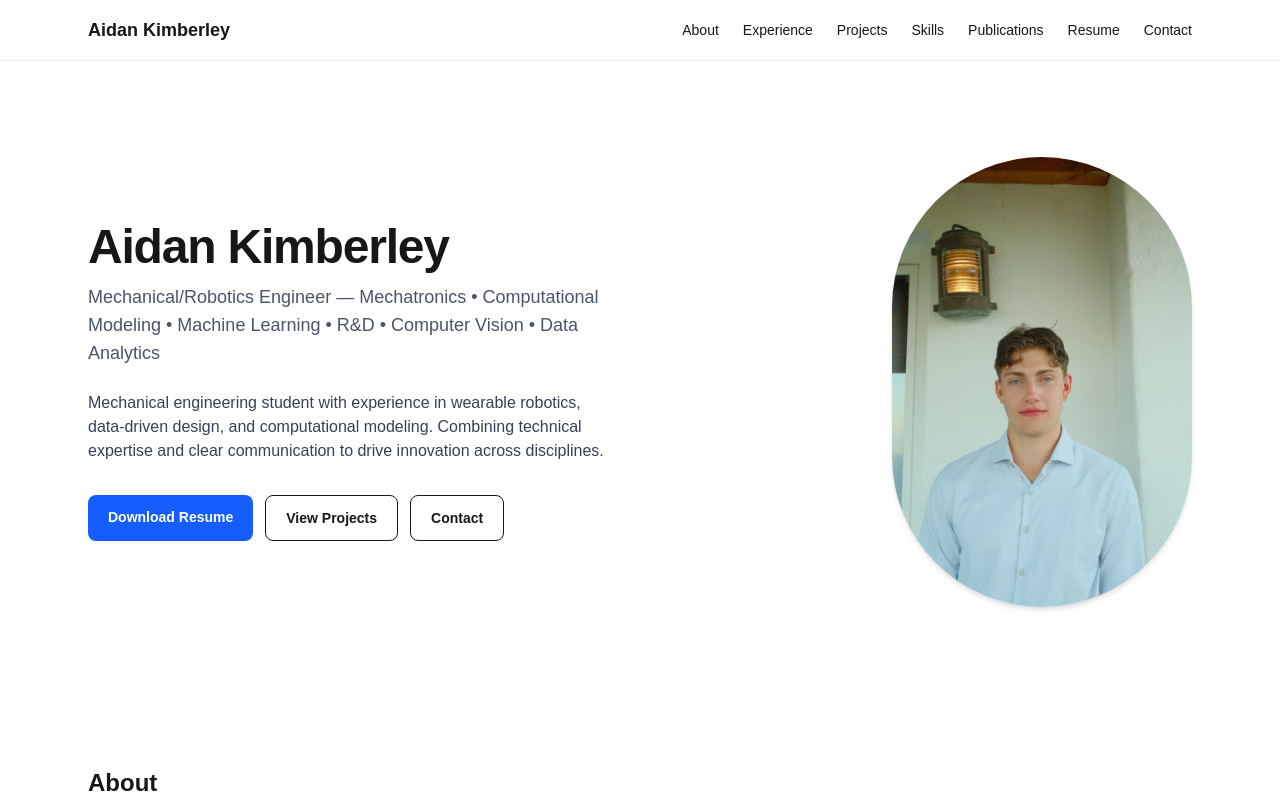
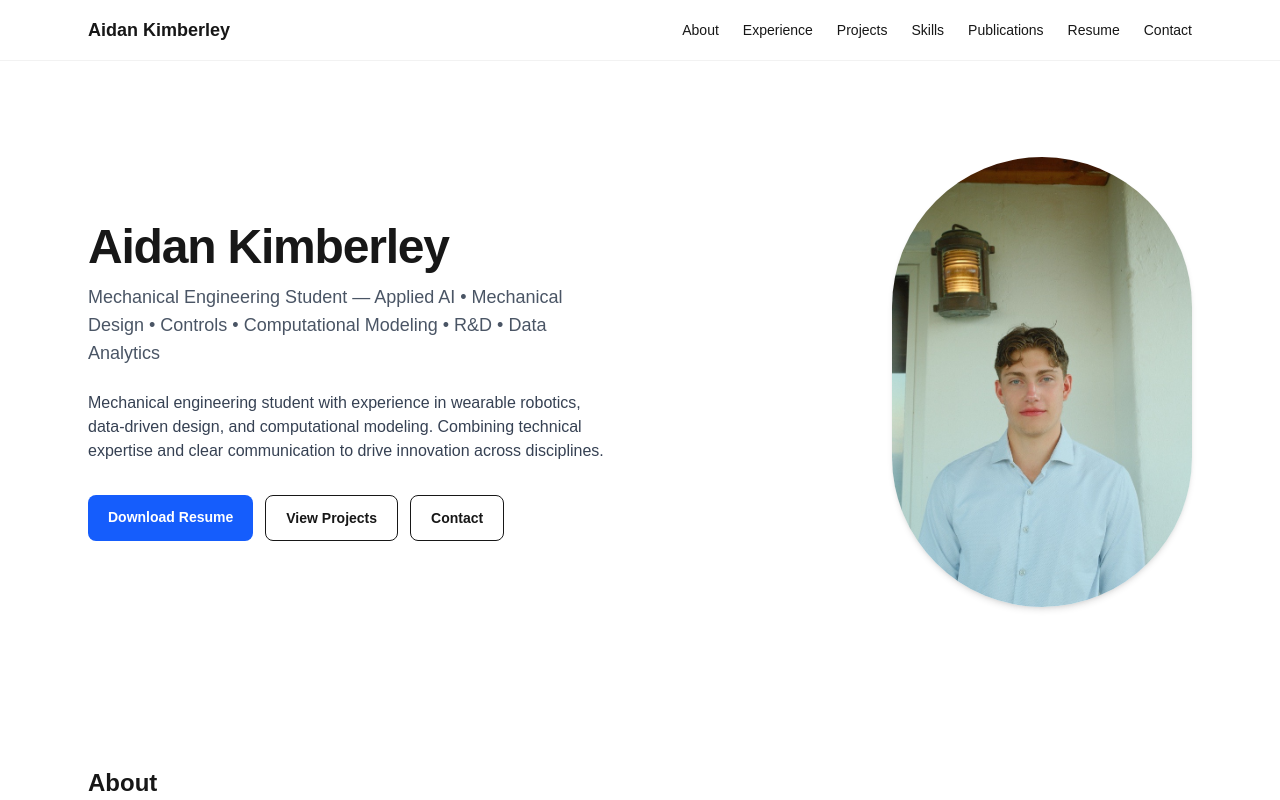
Before and after one commit to aidankimberley/portfolio-website, a Next.js app: page / in a window 1280 px wide. Shown: the top 800 px of the page. Built offline with nearby package versions, Linux system fonts and the light colour scheme.

Commit message:
new header

```diff
--- a/src/app/page.tsx
+++ b/src/app/page.tsx
@@ -12,7 +12,7 @@ export default function Home() {
               Aidan Kimberley
             </h1>
             <p className="mt-3 text-lg text-gray-600 dark:text-gray-300">
-              Mechanical/Robotics Engineer — Mechatronics • Computational Modeling • Machine Learning • R&D • Computer Vision • Data Analytics
+              Mechanical Engineering Student — Applied AI • Mechanical Design • Controls • Computational Modeling • R&D • Data Analytics
             </p>
             <p className="mt-6 text-gray-700 dark:text-gray-300">
               Mechanical engineering student with experience in wearable robotics, data-driven design, and computational modeling.
```
